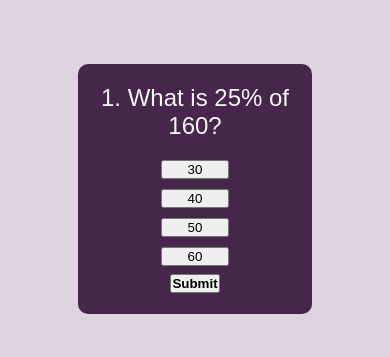
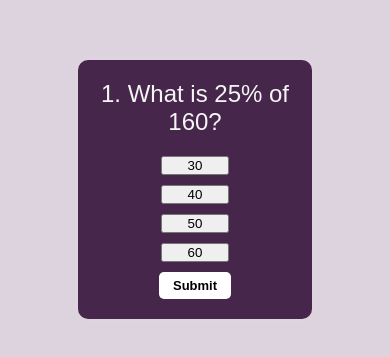
Before and after one commit to Khanhiba/Educational-quiz-App, a plain HTML site: page index.html in a window 390 px wide. Shown: the part 233-590 px from the top of the page. Drawn offline with Linux system fonts and the light colour scheme.

Commit message:
add media query

```diff
--- a/style.css
+++ b/style.css
@@ -37,7 +37,23 @@ body {
   margin-left: auto;
   margin-right: auto;
 }
-#submit{
-  min-width: 15%;
+#submit {
+  padding: 8px 16px;
   font-weight: 600;
+  font-size: 14px;
+  background-color: #ffffff;
+  color: #000;
+  border: none;
+  border-radius: 5px;
+  cursor: pointer;
+  margin-top: 10px;
+  align-self: center;
+  width: fit-content;
 }
+
+@media (max-width: 480px) {
+  #submit {
+    font-size: 13px;
+    padding: 6px 14px;
+  }
+}
```
